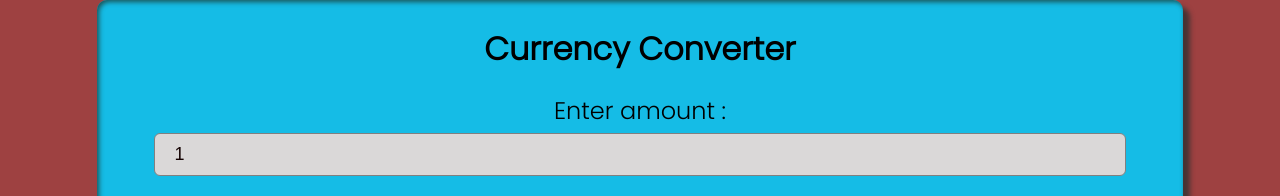
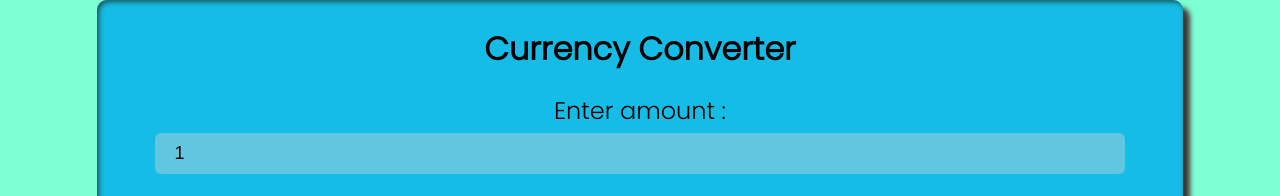
Before and after one commit to FinestWay/Currency-Calculator, a plain HTML site: page index.html in a window 1280 px wide. Shown: the top 196 px of the page. Drawn offline with Linux system fonts and the light colour scheme; no server answers.

Commit message:
changes in styling

```diff
--- a/style.css
+++ b/style.css
@@ -11,7 +11,7 @@ body {
     justify-content: center;
     align-items: center;
     min-height: 100vh;
-    background-color: rgb(158, 65, 65);
+    background-color:aquamarine;
 }
 
 ::selection {
@@ -95,9 +95,10 @@ button:hover {
 }
 
 form input {
-    background-color: rgb(218, 216, 216);
+    background-color: rgba(218, 216, 216, 0.384);
     color: rgb(22, 4, 4);
     padding-left: 20px;
+    border: none;
 }
 
 form input::placeholder {
```
